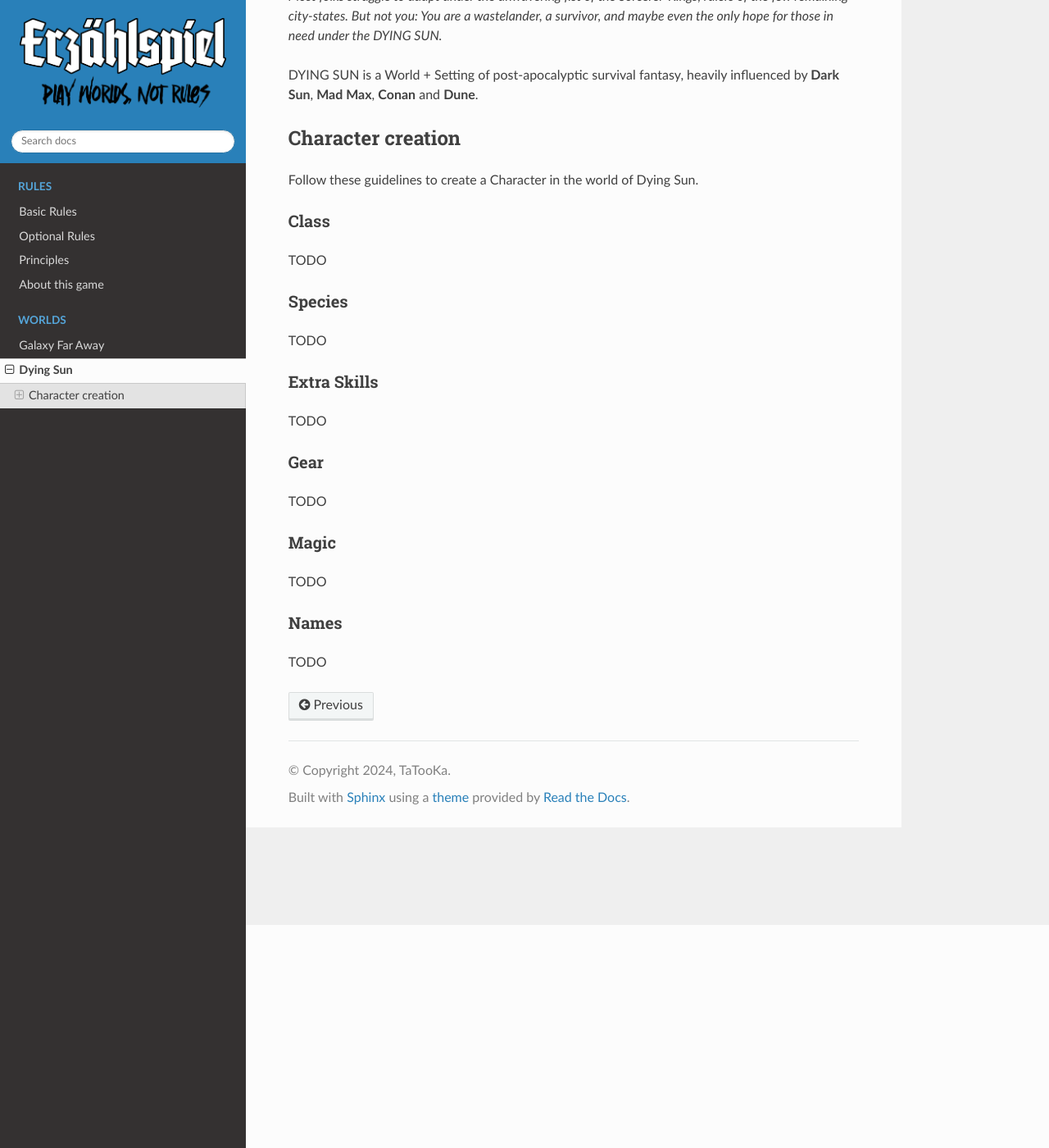
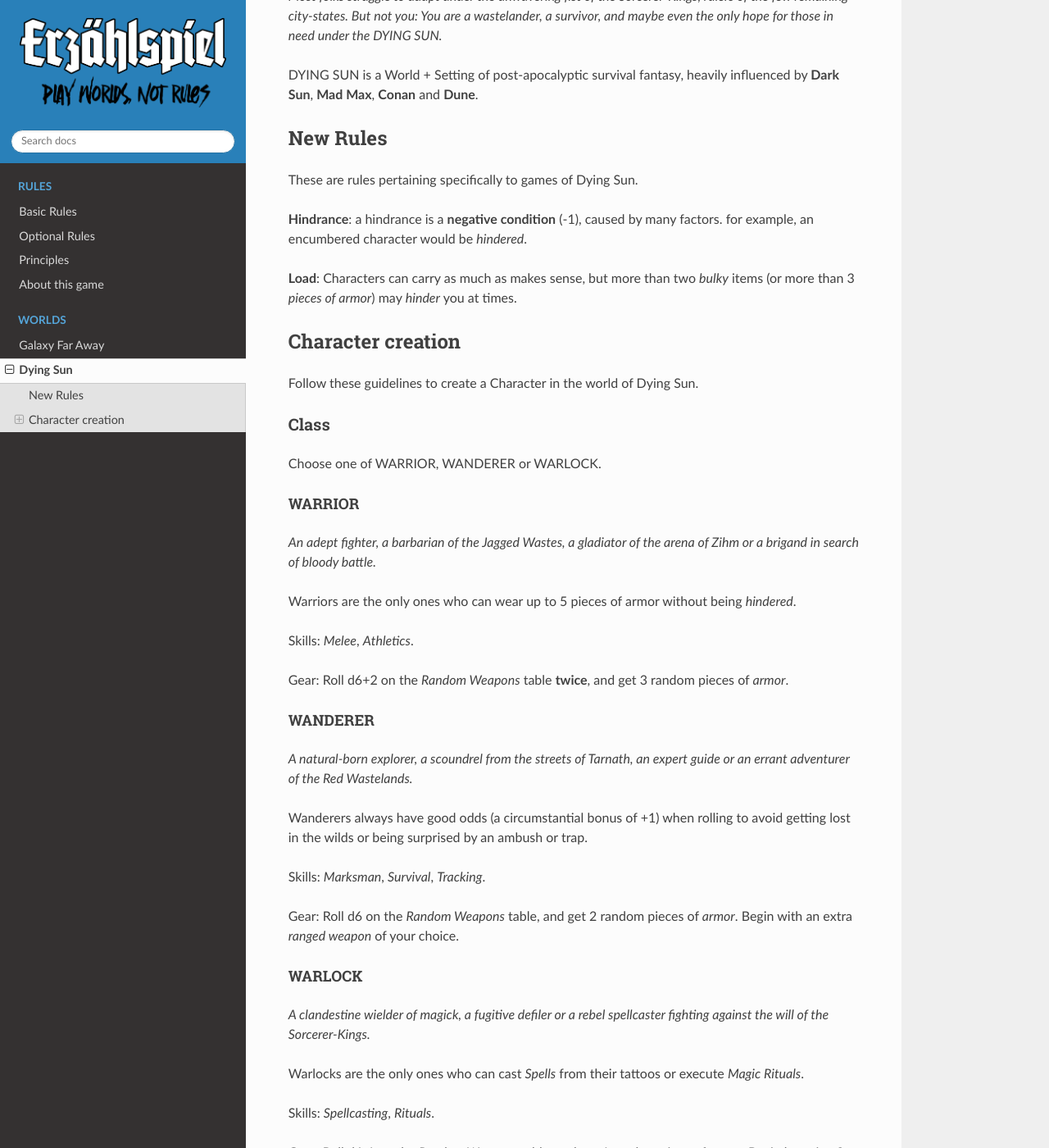
Before and after one commit to TaTooKa/froth, a Sphinx documentation site: the page built from docs/source/pages/dyingsun.rst, in a window 1280 px wide and 1400 px high, scrolled down 272 px. Shown: the whole window at 82% size. Built offline with Sphinx 7.4.7 and the Read the Docs theme 3.1.0, drawn with Linux system fonts in a browser that asks for light colours; some of the changed text lies outside the part shown.

Commit message:
more text for Dying Sun.

```diff
--- a/docs/source/pages/dyingsun.rst
+++ b/docs/source/pages/dyingsun.rst
@@ -7,6 +7,15 @@ Dying Sun
 
 DYING SUN is a World + Setting of post-apocalyptic survival fantasy, heavily influenced by **Dark Sun**, **Mad Max**, **Conan** and **Dune**.
 
+New Rules
+---------
+
+These are rules pertaining specifically to games of Dying Sun.
+
+**Hindrance**: a hindrance is a **negative condition** (-1), caused by many factors. for example, an encumbered character would be *hindered*.
+
+**Load**: Characters can carry as much as makes sense, but more than two *bulky* items (or more than 3 *pieces of armor*) may *hinder* you at times.
+
 Character creation
 ------------------
 
@@ -15,7 +24,40 @@ Follow these guidelines to create a Character in the world of Dying Sun.
 Class
 ~~~~~
 
-TODO
+Choose one of WARRIOR, WANDERER or WARLOCK.
+
+WARRIOR
+^^^^^^^
+
+*An adept fighter, a barbarian of the Jagged Wastes, a gladiator of the arena of Zihm or a brigand in search of bloody battle.*
+
+Warriors are the only ones who can wear up to 5 pieces of armor without being *hindered*.
+
+Skills: *Melee*, *Athletics*.
+
+Gear: Roll d6+2 on the *Random Weapons* table **twice**, and get 3 random pieces of *armor*.
+
+WANDERER
+^^^^^^^^
+
+*A natural-born explorer, a scoundrel from the streets of Tarnath, an expert guide or an errant adventurer of the Red Wastelands.*
+
+Wanderers always have good odds (a circumstantial bonus of +1) when rolling to avoid getting lost in the wilds or being surprised by an ambush or trap.
+
+Skills: *Marksman*, *Survival*, *Tracking*.
+
+Gear: Roll d6 on the *Random Weapons* table, and get 2 random pieces of *armor*. Begin with an extra *ranged weapon* of your choice.
+
+WARLOCK
+^^^^^^^
+
+*A clandestine wielder of magick, a fugitive defiler or a rebel spellcaster fighting against the will of the Sorcerer-Kings.*
+
+Warlocks are the only ones who can cast *Spells* from their tattoos or execute *Magic Rituals*.
+
+Skills: *Spellcasting*, *Rituals*.
+
+Gear: Roll d6-1 on the *Random Weapons* table, and get 1 random piece of *armor*. Begin knowing 3 *random spells*.
 
 Species
 ~~~~~~~
```
